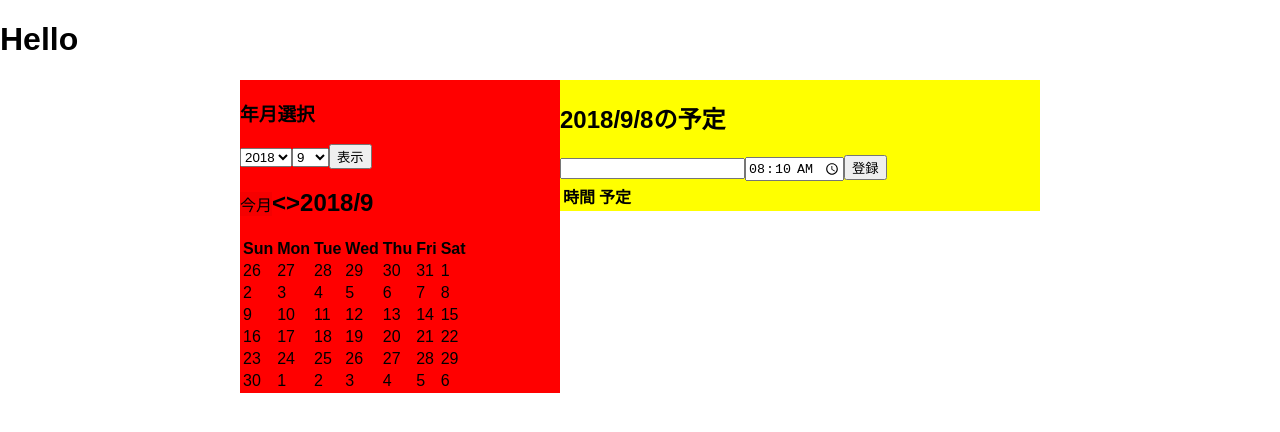
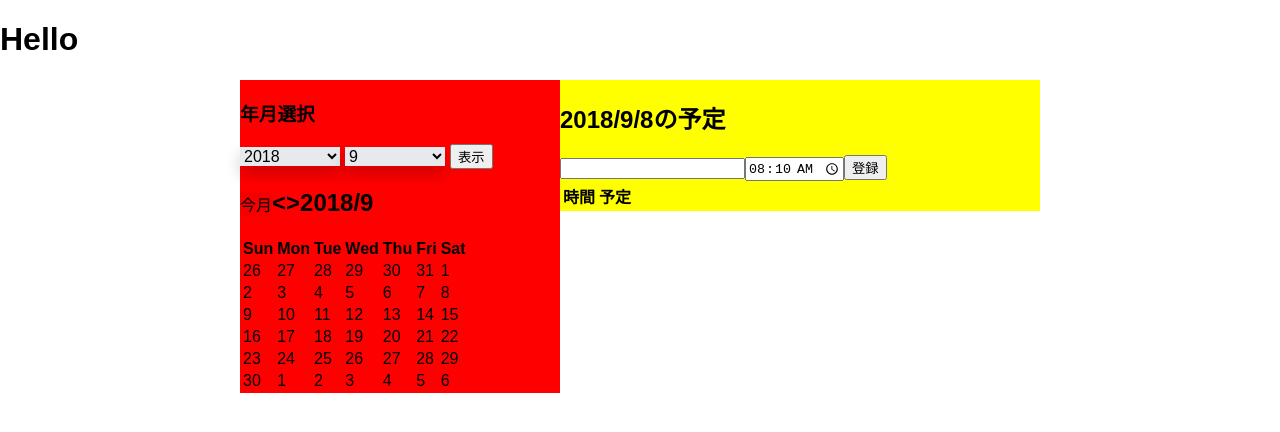
Before and after one commit to nargok/calender_app, a React (Create React App) app: page / in a window 1280 px wide. Shown: the top 432 px of the page. Built offline with nearby package versions, Linux system fonts and the light colour scheme.

Commit message:
ドロップダウンのレイアウト変更

```diff
--- /dev/null
+++ b/src/components/dropDown/dropDown.css
@@ -0,0 +1,13 @@
+.dropdown-select {
+  background-color: #e7e9ec;
+  font-size: 16px;
+  border: none;
+  cursor: pointer;
+  min-width: 100px;
+  box-shadow: 0px 8px 16px 0px rgba(0, 0, 0, 0.2);
+  margin-right: 5px;
+}
+
+.dropdown_content {
+  color: #111;
+}
--- a/src/components/dropDown.js
+++ b/src/components/dropDown/dropDown.js
@@ -1,4 +1,5 @@
-import React, { Component } from 'react'
+import React, { Component } from 'react';
+import './dropDown.css';
 
 class DropDown extends Component {
   constructor() {
@@ -21,7 +22,12 @@ class DropDown extends Component {
 
   generateOptions = (array) => {
     const items = array.map((value, index) => {
-      return <option key={index} value={value}>{value}</option>;
+      return <option
+               className="dropdown_content"
+               key={index}
+               value={value}>
+               {value}
+             </option>;
     })
     return items;
   }
@@ -50,11 +56,13 @@ class DropDown extends Component {
       <div>
         <h3>年月選択</h3>
         <select name="year"
+          className="dropdown-select"
           defaultValue={this.props.current.year}
           onChange={this.handleChangeDropdown}>
           {year_items}
         </select>
         <select name="month"
+          className="dropdown-select"
           defaultValue={this.props.current.month + 1}
           onChange={this.handleChangeDropdown}>
           {month_items}
--- a/src/index.css
+++ b/src/index.css
@@ -20,3 +20,16 @@ body {
   float: left;
   width: 60%;
 }
+
+.dropdown-select {
+  background-color: #e7e9ec;
+  font-size: 16px;
+  border: none;
+  cursor: pointer;
+  min-width: 100px;
+  box-shadow: 0px 8px 16px 0px rgba(0, 0, 0, 0.2);
+}
+
+.dropdown_content {
+  color: #111;
+}
--- a/src/index.js
+++ b/src/index.js
@@ -6,7 +6,7 @@ import App from './App';
 import registerServiceWorker from './registerServiceWorker';
 
 import CustomDate from './components/customDate';
-import DropDown from './components/dropDown';
+import DropDown from './components/dropDown/dropDown';
 import Header from './components/header/header';
 import WeeKDays from './components/weekDays';
 import WeekList from './components/weekList';
```
